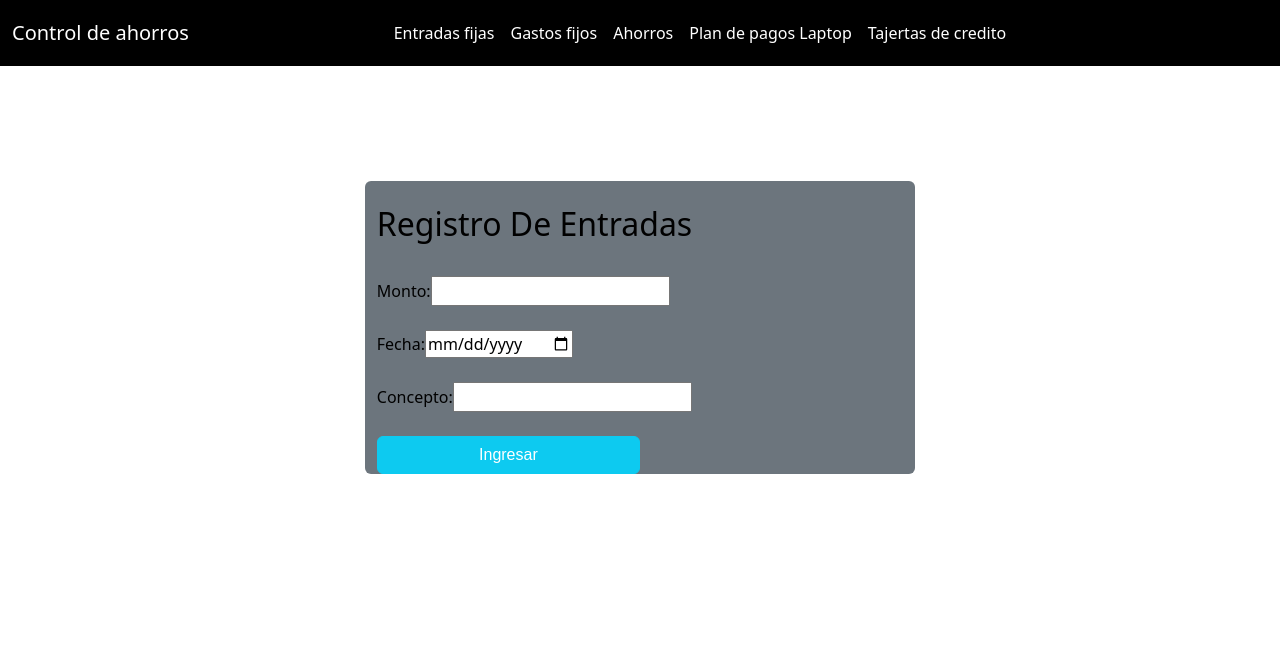
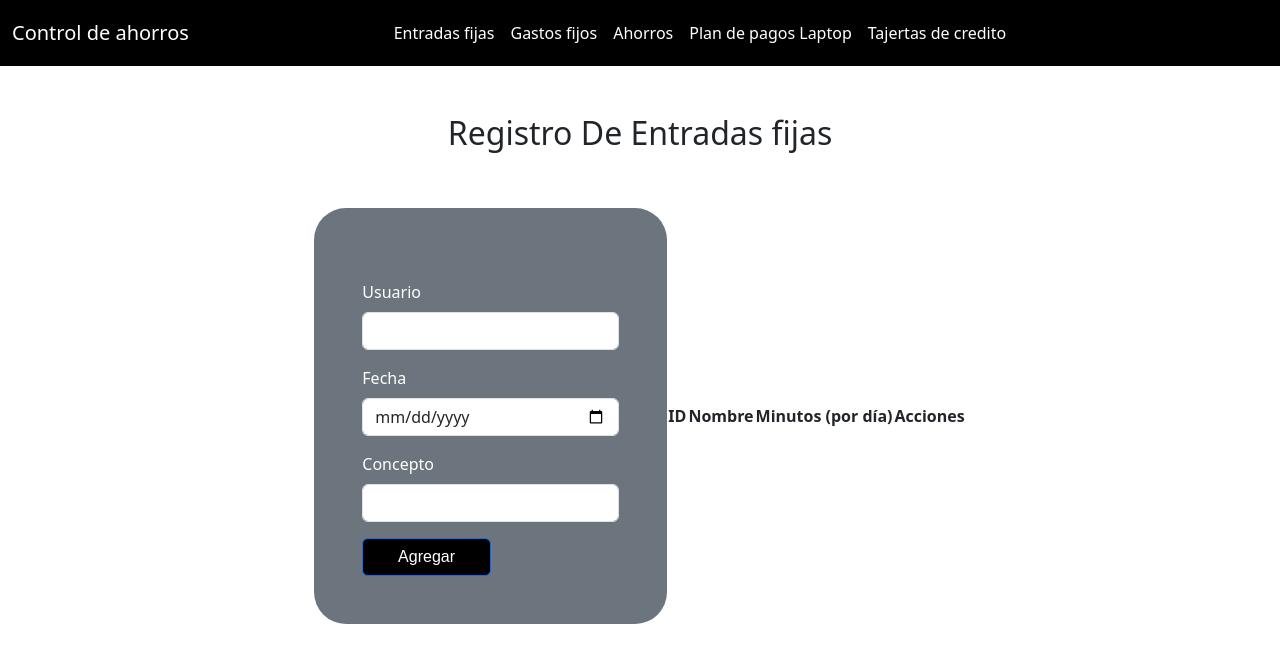
Before and after one commit to Andriusdesarolladorweb/Proyecto, a React (Create React App) app: page / in a window 1280 px wide. Shown: the top 662 px of the page. Built offline with nearby package versions, Linux system fonts and the light colour scheme.

Commit message:
Actulizacion

```diff
--- a/src/Componte/CrudEntradas.js
+++ b/src/Componte/CrudEntradas.js
@@ -1,29 +1,63 @@
 import "../css/CrudEntradas.css";
+import React, { useState } from "react";
+
 export default function CrudEntradas() {
   return (
-    <div className="hearder">
-      <div className="container bg-secondary rounded text-black">
-        <br />
-        <h2> Registro De Entradas </h2>
-        <br />
-        <form action="">
-          <div className="">
-            <label>Monto: </label>
-            <input type="text" />
-            <br />
-            <br />
-            <label>Fecha:</label>
-            <input type="date" />
-            <br />
-            <br />
-            <label>Concepto:</label>
-            <input type="text" />
+    <div>
+      <h2 className="text-center p-5"> Registro De Entradas fijas </h2>
+      <div className="user-form d-flex  justify-content-center ">
+        <form className=" bg-secondary p-5 rounded-5 text-white">
+          <br />
+          <div className="mb-3 ">
+            <label for="Usuario" className="form-label">
+              Usuario
+            </label>
+            <input
+              type="text"
+              className="form-control"
+              id="Usuario"
+              name="Usuario"
+            />
           </div>
-          <br />
-          <div className="">
-            <button className="btn btn-info ">Ingresar</button>
+          <div className="mb-3 mt-3">
+            <label for="Fecha" className="form-label">
+              Fecha
+            </label>
+            <input
+              type="date"
+              className="form-control"
+              id="Fecha"
+              name="Fecha"
+            />
           </div>
+          <div className="mb-3">
+            <label for="Concepto" className="form-label">
+              Concepto
+            </label>
+            <input
+              type="text"
+              className="form-control"
+              id="Concepto"
+              name="Concepto"
+            />
+          </div>
+          <button
+            type="submit"
+            className="btn btn-primary submit-btn bg-black text-center m-auto"
+          >
+            Agregar
+          </button>
         </form>
+        <table>
+          <thead>
+            <tr>
+              <th>ID</th>
+              <th>Nombre</th>
+              <th>Minutos (por día)</th>
+              <th>Acciones</th>
+            </tr>
+          </thead>
+        </table>
       </div>
     </div>
   );
```
Also changed, not shown: 1 other file (tests, documents, lock files or other folders).
